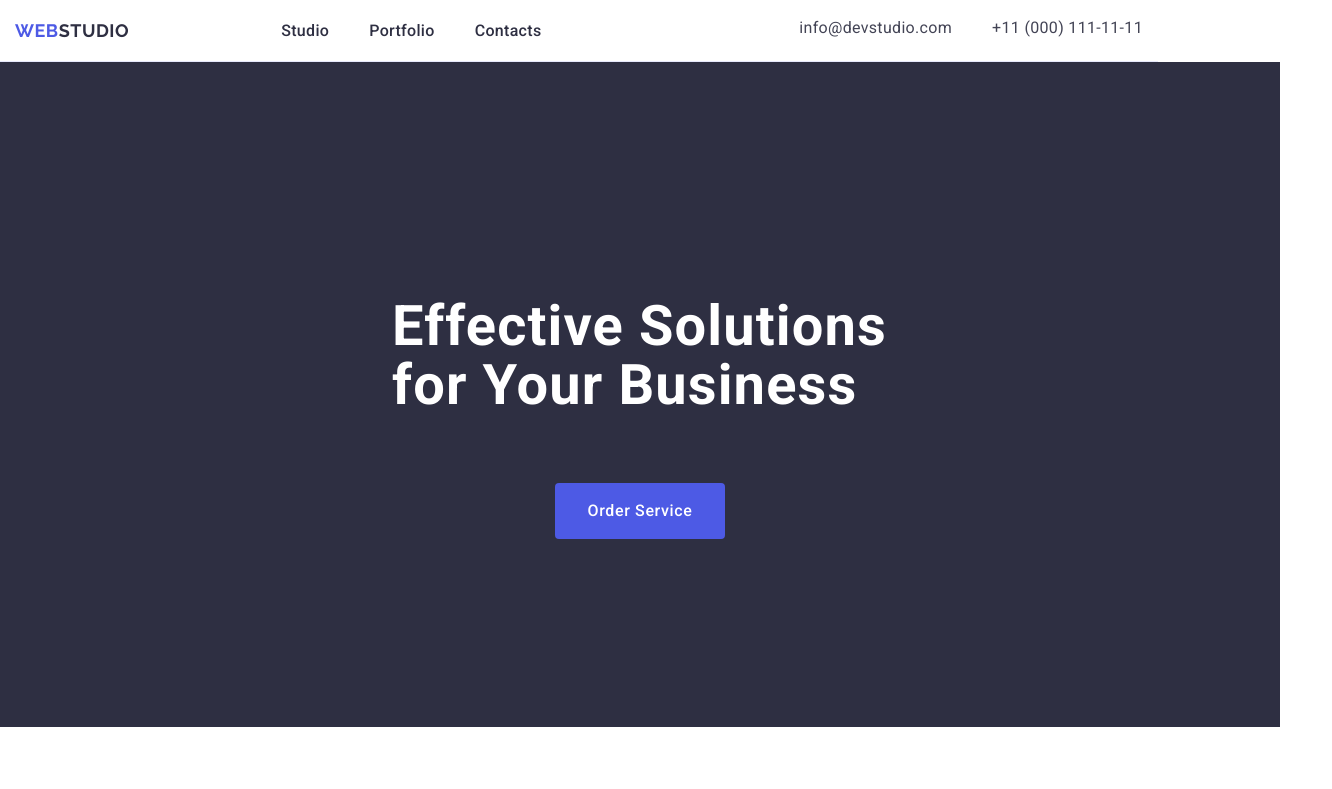
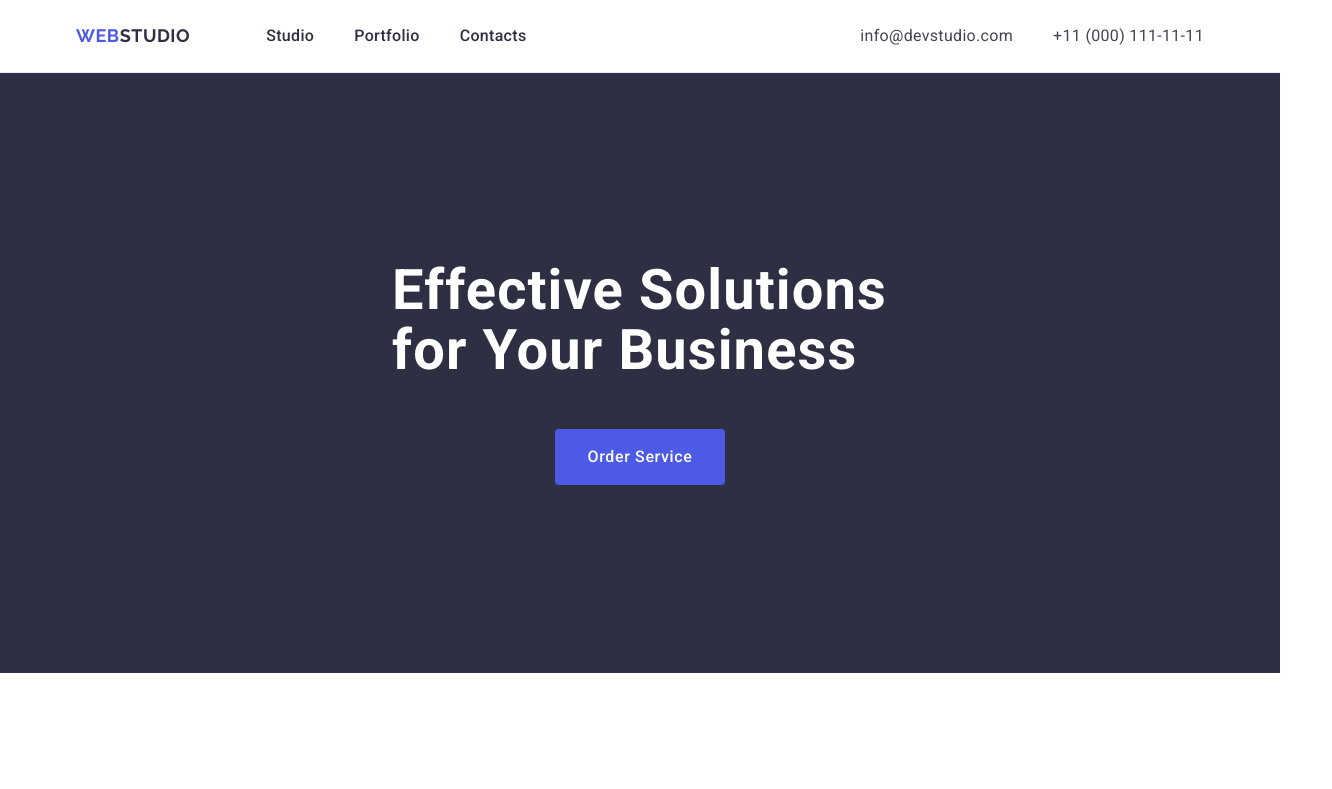
Before and after one commit to christinasokyrko/goit-markup-hw-06, a plain HTML site: page index.html in a window 1280 px wide. Shown: the top 789 px of the page, 1332 px wide, since content can reach past the window. Drawn offline with nearby package versions, Linux system fonts and the light colour scheme.

Commit message:
correction

```diff
--- a/css/styles.css
+++ b/css/styles.css
@@ -5,16 +5,24 @@ body {
   background-color: #ffffff;
 }
 
+h1, h2, h3, h4, h5, h6, p {
+  margin: 0;
+  padding: 0;
+}
+
+h1 {
+  margin-bottom: 48px;
+}
+
 a {
   text-decoration: none;
   color: inherit;
-  padding-top: 20px;
-  padding-bottom: 20px;
 }
 
 ul {
   list-style: none;
   padding: 0;
+  margin: 0;
 }
 
 section {
@@ -40,13 +48,13 @@ header {
 }
 
 .website-header {
-  width: 1158px;
   border-bottom: 1px solid #e7e9fc
 }
 
 .header-container {
   display: flex;
   justify-content: space-between;
+  align-items: center;
 }
 
 .header-nav {
@@ -83,7 +91,6 @@ header {
 .header-nav {
   display: flex;
   justify-content: space-between;
-  gap: 76px;
 }
 
 .nav-list,
@@ -97,6 +104,7 @@ header {
 }
 
 .nav-link {
+  display: block;
   font-weight: 500;
   letter-spacing: 0.02em;
   padding: 24px 0;
@@ -153,7 +161,6 @@ footer {
   color: #ffffff;
   background-color: #4d5ae5;
   cursor: pointer;
-  margin-top: 20px;
   padding: 16px 32px;
   border: none;
   border-radius: 4px;
@@ -202,7 +209,7 @@ footer {
 }
 
 .feature-item {
-  width: 264px;
+  width: calc((100% - 72px) / 4);
 }
 
 .feature-title {
@@ -229,7 +236,6 @@ footer {
 .team-member {
   background-color: #ffffff;
   text-align: center;
-  padding: 16px;
   border-radius: 0px 0px 4px 4px;
 }
 
@@ -249,7 +255,6 @@ footer {
 }
 
 .portfolio-item {
-  padding-bottom: 20px;
   flex: 1 1 calc(33.333% - 16px);
   box-sizing: border-box;
 }
@@ -267,7 +272,6 @@ footer {
 
 .footer-container {
   flex-direction: column;
-  padding: 40px 0;
 }
 
 .footer-text {
```
